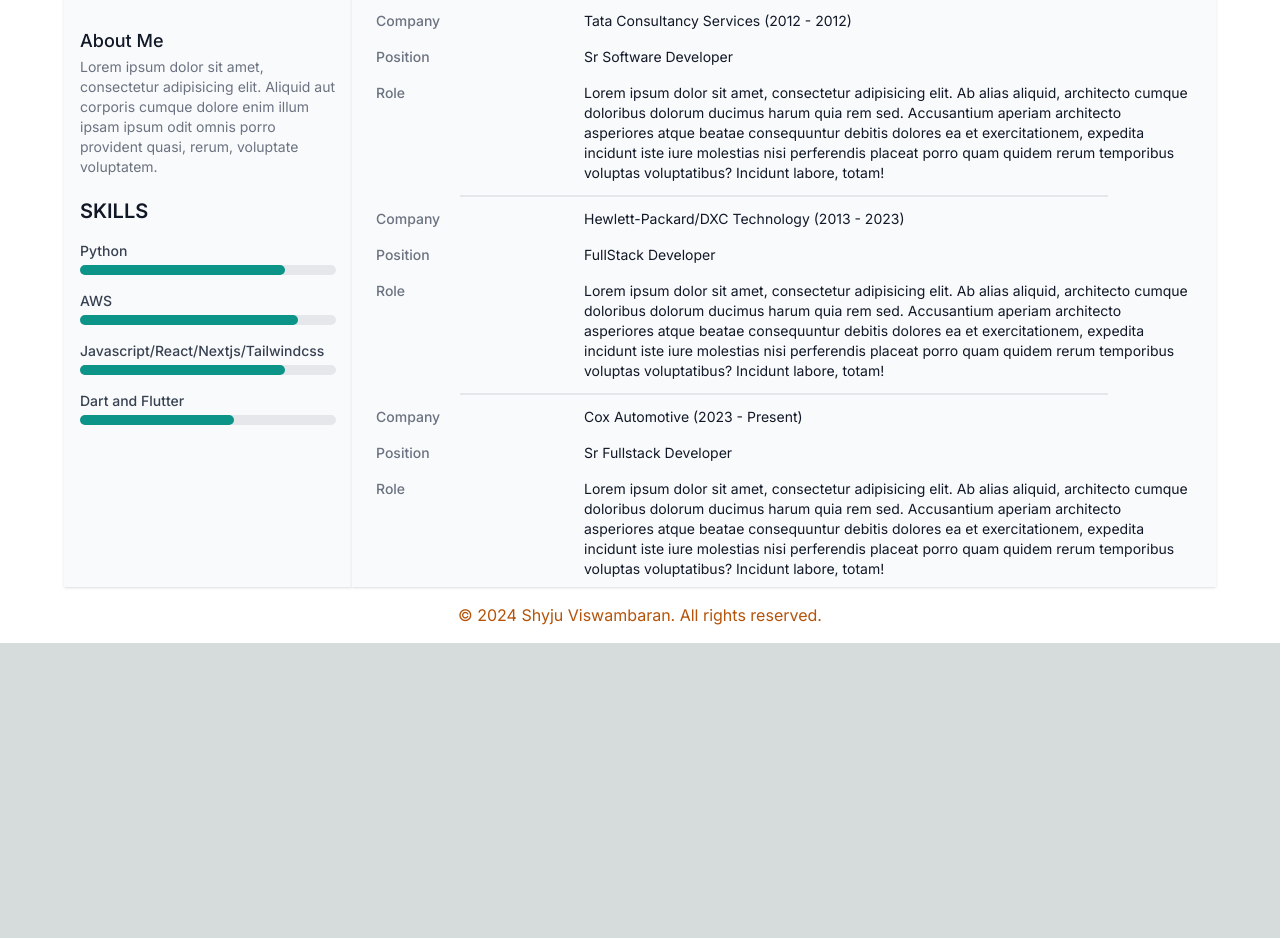
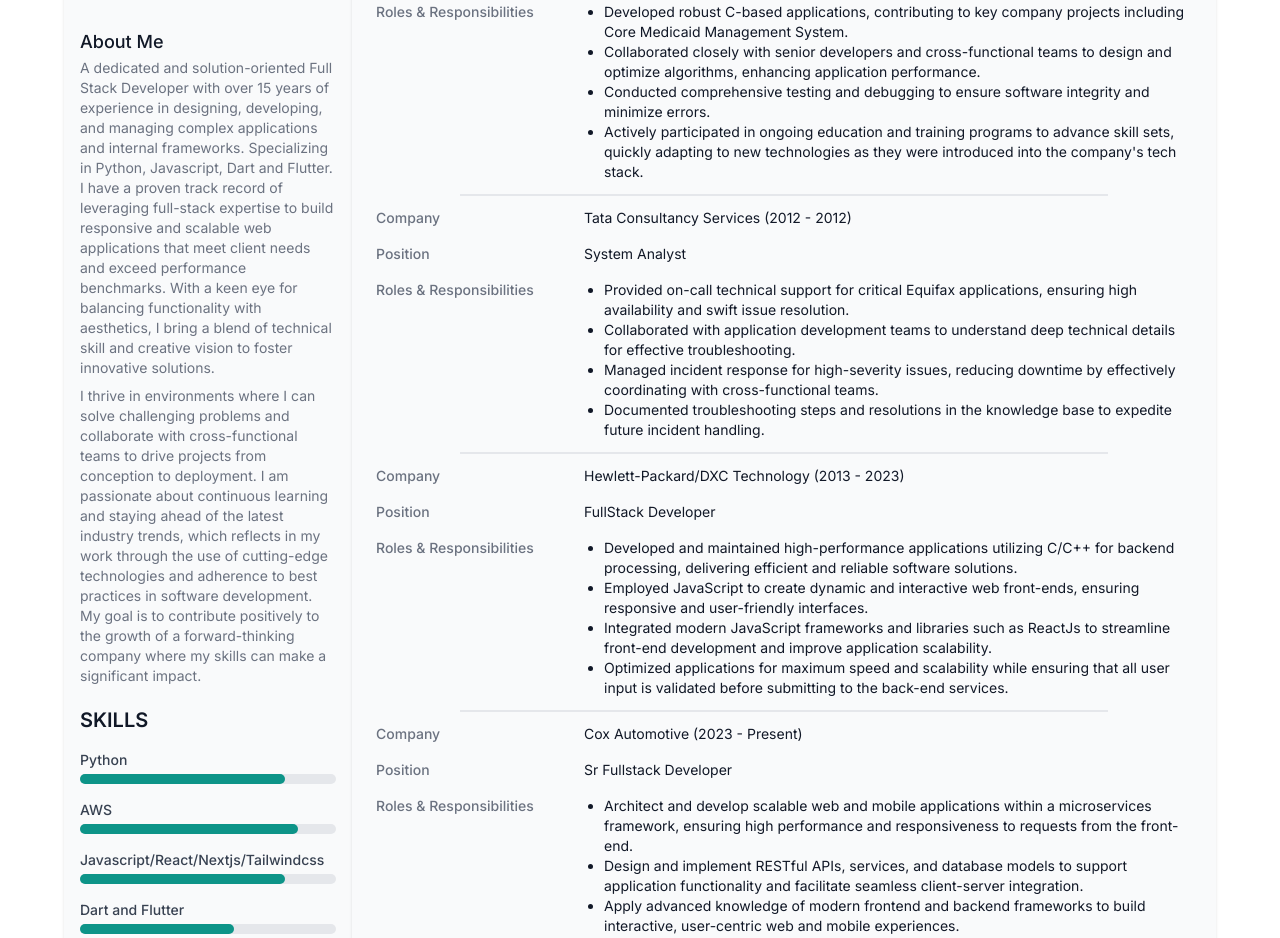
Before and after one commit to shyjuezy/profile, a Next.js app: page / in a window 1280 px wide. Shown: the part 320-1258 px from the top of the page. Before the commit the page ends 963 px from the top, so only its background shows below. Built offline with nearby package versions, Linux system fonts and the light colour scheme.

Commit message:
Updated the design

```diff
--- a/src/app/layout.tsx
+++ b/src/app/layout.tsx
@@ -1,8 +1,13 @@
 import type { Metadata } from "next";
-import { Inter } from "next/font/google";
+import { Inter, Crimson_Pro } from "next/font/google";
+// import { inter } from "@/app/fonts";
 import "./globals.css";
 
-const inter = Inter({ subsets: ["latin"] });
+const inter = Inter({ subsets: ["latin"], variable: "--font-inter" });
+const crimsonPro = Crimson_Pro({
+  subsets: ["latin"],
+  variable: "--font-crimson-pro",
+});
 import Header from "@/components/Header";
 import Footer from "@/components/Footer";
 
@@ -17,8 +22,8 @@
   children: React.ReactNode;
 }>) {
   return (
-    <html lang="en">
-      <body className={inter.className}>
+    <html lang="en" className={`${inter.variable} ${crimsonPro.variable}`}>
+      <body className="bg-white">
         <Header />
         {children}
         <Footer />
--- a/src/components/Experience.tsx
+++ b/src/components/Experience.tsx
@@ -22,6 +22,34 @@
               Junior Developer
             </dd>
           </div>
+          <div className="px-4 py-2 sm:grid sm:grid-cols-4 sm:gap-4 sm:px-6">
+            <dt className="text-sm font-medium text-gray-500">
+              Roles & Responsibilities
+            </dt>
+            <dd className="text-sm text-gray-900 sm:col-span-3">
+              <ul className="list-disc pl-5">
+                <li>
+                  Developed robust C-based applications, contributing to key
+                  company projects including Core Medicaid Management System.
+                </li>
+                <li>
+                  Collaborated closely with senior developers and
+                  cross-functional teams to design and optimize algorithms,
+                  enhancing application performance.
+                </li>
+                <li>
+                  Conducted comprehensive testing and debugging to ensure
+                  software integrity and minimize errors.
+                </li>
+                <li>
+                  Actively participated in ongoing education and training
+                  programs to advance skill sets, quickly adapting to new
+                  technologies as they were introduced into the company&apos;s
+                  tech stack.
+                </li>
+              </ul>
+            </dd>
+          </div>
           <Border />
         </dl>
         <dl>
@@ -34,19 +62,34 @@
           <div className="px-4 py-2 sm:grid sm:grid-cols-4 sm:gap-4 sm:px-6">
             <dt className="text-sm font-medium text-gray-500">Position</dt>
             <dd className="text-sm text-gray-900 sm:col-span-3">
-              Sr Software Developer
+              System Analyst
             </dd>
           </div>
           <div className="px-4 py-2 sm:grid sm:grid-cols-4 sm:gap-4 sm:px-6">
-            <dt className="text-sm font-medium text-gray-500">Role</dt>
+            <dt className="text-sm font-medium text-gray-500">
+              Roles & Responsibilities
+            </dt>
             <dd className="text-sm text-gray-900 sm:col-span-3">
-              Lorem ipsum dolor sit amet, consectetur adipisicing elit. Ab alias
-              aliquid, architecto cumque doloribus dolorum ducimus harum quia
-              rem sed. Accusantium aperiam architecto asperiores atque beatae
-              consequuntur debitis dolores ea et exercitationem, expedita
-              incidunt iste iure molestias nisi perferendis placeat porro quam
-              quidem rerum temporibus voluptas voluptatibus? Incidunt labore,
-              totam!
+              <ul className="list-disc pl-5">
+                <li>
+                  Provided on-call technical support for critical Equifax
+                  applications, ensuring high availability and swift issue
+                  resolution.
+                </li>
+                <li>
+                  Collaborated with application development teams to understand
+                  deep technical details for effective troubleshooting.
+                </li>
+                <li>
+                  Managed incident response for high-severity issues, reducing
+                  downtime by effectively coordinating with cross-functional
+                  teams.
+                </li>
+                <li>
+                  Documented troubleshooting steps and resolutions in the
+                  knowledge base to expedite future incident handling.
+                </li>
+              </ul>
             </dd>
           </div>
         </dl>
@@ -65,15 +108,31 @@
             </dd>
           </div>
           <div className="px-4 py-2 sm:grid sm:grid-cols-4 sm:gap-4 sm:px-6">
-            <dt className="text-sm font-medium text-gray-500">Role</dt>
+            <dt className="text-sm font-medium text-gray-500">
+              Roles & Responsibilities
+            </dt>
             <dd className="text-sm text-gray-900 sm:col-span-3">
-              Lorem ipsum dolor sit amet, consectetur adipisicing elit. Ab alias
-              aliquid, architecto cumque doloribus dolorum ducimus harum quia
-              rem sed. Accusantium aperiam architecto asperiores atque beatae
-              consequuntur debitis dolores ea et exercitationem, expedita
-              incidunt iste iure molestias nisi perferendis placeat porro quam
-              quidem rerum temporibus voluptas voluptatibus? Incidunt labore,
-              totam!
+              <ul className="list-disc pl-5">
+                <li>
+                  Developed and maintained high-performance applications
+                  utilizing C/C++ for backend processing, delivering efficient
+                  and reliable software solutions.
+                </li>
+                <li>
+                  Employed JavaScript to create dynamic and interactive web
+                  front-ends, ensuring responsive and user-friendly interfaces.
+                </li>
+                <li>
+                  Integrated modern JavaScript frameworks and libraries such as
+                  ReactJs to streamline front-end development and improve
+                  application scalability.
+                </li>
+                <li>
+                  Optimized applications for maximum speed and scalability while
+                  ensuring that all user input is validated before submitting to
+                  the back-end services.
+                </li>
+              </ul>
             </dd>
           </div>
         </dl>
@@ -95,15 +154,36 @@
             </dd>
           </div>
           <div className="px-4 py-2 sm:grid sm:grid-cols-4 sm:gap-4 sm:px-6">
-            <dt className="text-sm font-medium text-gray-500">Role</dt>
+            <dt className="text-sm font-medium text-gray-500">
+              Roles & Responsibilities
+            </dt>
             <dd className="text-sm text-gray-900 sm:col-span-3">
-              Lorem ipsum dolor sit amet, consectetur adipisicing elit. Ab alias
-              aliquid, architecto cumque doloribus dolorum ducimus harum quia
-              rem sed. Accusantium aperiam architecto asperiores atque beatae
-              consequuntur debitis dolores ea et exercitationem, expedita
-              incidunt iste iure molestias nisi perferendis placeat porro quam
-              quidem rerum temporibus voluptas voluptatibus? Incidunt labore,
-              totam!
+              <ul className="list-disc pl-5">
+                <li>
+                  Architect and develop scalable web and mobile applications
+                  within a microservices framework, ensuring high performance
+                  and responsiveness to requests from the front-end.
+                </li>
+                <li>
+                  Design and implement RESTful APIs, services, and database
+                  models to support application functionality and facilitate
+                  seamless client-server integration.
+                </li>
+                <li>
+                  Apply advanced knowledge of modern frontend and backend
+                  frameworks to build interactive, user-centric web and mobile
+                  experiences.
+                </li>
+                <li>
+                  Spearhead the development process for new features, from
+                  planning and design through to deployment and maintenance,
+                  aligning with business objectives and timelines.
+                </li>
+                <li>
+                  Foster best practices in code quality, tooling, and agile
+                  development methodologies among the development team.
+                </li>
+              </ul>
             </dd>
           </div>
         </dl>
--- a/src/components/Profile.tsx
+++ b/src/components/Profile.tsx
@@ -21,9 +21,25 @@
               </span>
             </h3>
             <p className="mt-1 text-sm text-gray-500 sm:col-span-2">
-              Lorem ipsum dolor sit amet, consectetur adipisicing elit. Aliquid
-              aut corporis cumque dolore enim illum ipsam ipsum odit omnis porro
-              provident quasi, rerum, voluptate voluptatem.
+              A dedicated and solution-oriented Full Stack Developer with over
+              15 years of experience in designing, developing, and managing
+              complex applications and internal frameworks. Specializing in
+              Python, Javascript, Dart and Flutter. I have a proven track record
+              of leveraging full-stack expertise to build responsive and
+              scalable web applications that meet client needs and exceed
+              performance benchmarks. With a keen eye for balancing
+              functionality with aesthetics, I bring a blend of technical skill
+              and creative vision to foster innovative solutions.
+            </p>
+            <p className="mt-2 text-sm text-gray-500 sm:col-span-2">
+              I thrive in environments where I can solve challenging problems
+              and collaborate with cross-functional teams to drive projects from
+              conception to deployment. I am passionate about continuous
+              learning and staying ahead of the latest industry trends, which
+              reflects in my work through the use of cutting-edge technologies
+              and adherence to best practices in software development. My goal
+              is to contribute positively to the growth of a forward-thinking
+              company where my skills can make a significant impact.
             </p>
           </div>
           <div className="w-full max-w-xs mx-auto ">
--- a/tailwind.config.ts
+++ b/tailwind.config.ts
@@ -13,6 +13,10 @@
         "gradient-conic":
           "conic-gradient(from 180deg at 50% 50%, var(--tw-gradient-stops))",
       },
+      fontFamily: {
+        sans: ["var(--font-inter)", "sans-serif"],
+        crimson: ["var(--font-crimson-pro)", "serif"],
+      },
     },
   },
   plugins: [],
```
Also changed, not shown: src/components/Header.tsx (+8 -7 lines), 1 other file (tests, documents, lock files or other folders).
